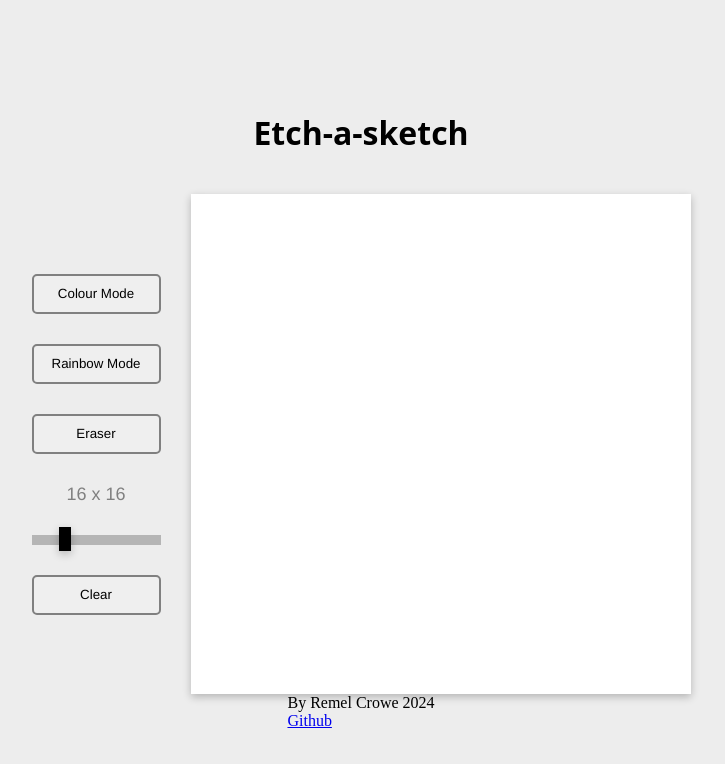
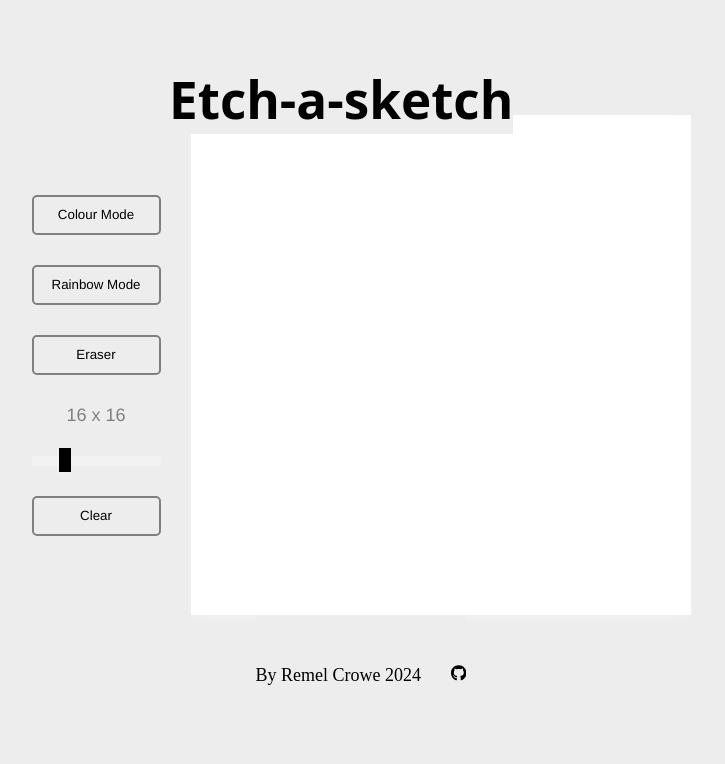
Before and after one commit to remel-crowe/etch-a-sketch, a plain HTML site: page index.html in a window 1280 px wide. Shown: the whole page, without its empty margins (279-1004 px from the left). Drawn offline with Linux system fonts and the light colour scheme; a web font is replaced by a local one.

Commit message:
Small cosmetic updates

```diff
--- a/index.css
+++ b/index.css
@@ -1,21 +1,32 @@
+:root{
+    --main-grey: #ededed;
+    --ice-white: #FFFFFF;
+    --black-opaque: rgba(255,255,255,0.24);
+    --solid-gray: #808080
+}
+
+
+
 *{
     margin: 0;
     padding: 0;
     box-sizing: border-box;
-
+    background-color: var(--main-grey);
 }
 
 /* MAIN WINDOW */
 .title{
     font-family: 'Rubik Glitch', system-ui;
-    margin: 40px;
+    font-size: 4vw;
+    position: fixed;
+    top: 4rem;
+    left: 35%;
 }
 .main{
     display: flex;
     flex-direction: column;
     align-items: center;
     justify-content: center;
-    background-color: #ededed;
     height: 100vh;
     width: 100vw;
 }
@@ -29,13 +40,13 @@
 /* GRID */
 
 .grid-square{
-    background-color: rgb(255, 255, 255);
+    background-color: var(--ice-white);
 }
 .grid-container{
     display: grid;
     width: 500px;
     height: 500px;
-    box-shadow: rgba(0, 0, 0, 0.24) 0px 3px 8px;
+    box-shadow: var(--black-opaque) 0px 3px 8px;
 }
 
 /* SETTINGS/BUTTONS */
@@ -48,7 +59,7 @@
 }
 
 .btn {
-    border: 2px solid gray;
+    border: 2px solid var(--solid-gray);
     padding: 5px;
     border-radius: 5px;
     cursor: pointer;
@@ -59,14 +70,14 @@
 .size-value{
     text-align: center;
     font-family: 'Franklin Gothic Medium', 'Arial Narrow', Arial, sans-serif;
-    color: gray;
+    color: var(--solid-gray);
     font-size: large;
     margin-bottom: 0;
 }
 
 input[type='range'] {
     -webkit-appearance: none;
-    background-color: rgba(0, 0, 0, 0.24);
+    background-color: var(--black-opaque);
   }
 
   input[type='range']::-webkit-slider-runnable-track {
@@ -78,6 +89,14 @@
     width: 12px;
     height: 24px;
     margin-top: -8px;
-    background: rgb(0, 0, 0);
-    box-shadow: rgba(0, 0, 0, 0.24) 0px 3px 8px;
+    background: black;
+    box-shadow: var(--black-opaque) 0px 3px 8px;
   }
+/* FOOTER ELEMENTS */
+
+.footer-elements {
+    display: flex;
+    gap: 30px;
+    font-size: large;
+    margin-top: 50px;
+}
--- a/index.html
+++ b/index.html
@@ -10,10 +10,10 @@
     <title>Etch-a-sketch</title>
 </head>
 <body>
+    <header>
+        <h1 class="title">Etch-a-sketch</h1>
+    </header>
     <div class="main">
-        <header>
-            <h1 class="title">Etch-a-sketch</h1>
-        </header>
         <div class="stage">
             <div class="settings-container">
                 <button id="colourButton" class="btn">Colour Mode</button>
@@ -28,7 +28,11 @@
         <footer>
             <div class="footer-elements">
                 <p>By Remel Crowe 2024</p>
-                <a href="https://github.com/remel-crowe">Github</a>
+                <svg xmlns="http://www.w3.org/2000/svg" height="16" width="15.5" viewBox="0 0 496 512">
+                    <a href="https://github.com/remel-crowe">
+                    <path d="M165.9 397.4c0 2-2.3 3.6-5.2 3.6-3.3 .3-5.6-1.3-5.6-3.6 0-2 2.3-3.6 5.2-3.6 3-.3 5.6 1.3 5.6 3.6zm-31.1-4.5c-.7 2 1.3 4.3 4.3 4.9 2.6 1 5.6 0 6.2-2s-1.3-4.3-4.3-5.2c-2.6-.7-5.5 .3-6.2 2.3zm44.2-1.7c-2.9 .7-4.9 2.6-4.6 4.9 .3 2 2.9 3.3 5.9 2.6 2.9-.7 4.9-2.6 4.6-4.6-.3-1.9-3-3.2-5.9-2.9zM244.8 8C106.1 8 0 113.3 0 252c0 110.9 69.8 205.8 169.5 239.2 12.8 2.3 17.3-5.6 17.3-12.1 0-6.2-.3-40.4-.3-61.4 0 0-70 15-84.7-29.8 0 0-11.4-29.1-27.8-36.6 0 0-22.9-15.7 1.6-15.4 0 0 24.9 2 38.6 25.8 21.9 38.6 58.6 27.5 72.9 20.9 2.3-16 8.8-27.1 16-33.7-55.9-6.2-112.3-14.3-112.3-110.5 0-27.5 7.6-41.3 23.6-58.9-2.6-6.5-11.1-33.3 2.6-67.9 20.9-6.5 69 27 69 27 20-5.6 41.5-8.5 62.8-8.5s42.8 2.9 62.8 8.5c0 0 48.1-33.6 69-27 13.7 34.7 5.2 61.4 2.6 67.9 16 17.7 25.8 31.5 25.8 58.9 0 96.5-58.9 104.2-114.8 110.5 9.2 7.9 17 22.9 17 46.4 0 33.7-.3 75.4-.3 83.6 0 6.5 4.6 14.4 17.3 12.1C428.2 457.8 496 362.9 496 252 496 113.3 383.5 8 244.8 8zM97.2 352.9c-1.3 1-1 3.3 .7 5.2 1.6 1.6 3.9 2.3 5.2 1 1.3-1 1-3.3-.7-5.2-1.6-1.6-3.9-2.3-5.2-1zm-10.8-8.1c-.7 1.3 .3 2.9 2.3 3.9 1.6 1 3.6 .7 4.3-.7 .7-1.3-.3-2.9-2.3-3.9-2-.6-3.6-.3-4.3 .7zm32.4 35.6c-1.6 1.3-1 4.3 1.3 6.2 2.3 2.3 5.2 2.6 6.5 1 1.3-1.3 .7-4.3-1.3-6.2-2.2-2.3-5.2-2.6-6.5-1zm-11.4-14.7c-1.6 1-1.6 3.6 0 5.9 1.6 2.3 4.3 3.3 5.6 2.3 1.6-1.3 1.6-3.9 0-6.2-1.4-2.3-4-3.3-5.6-2z"/>
+                    </a>
+                </svg>
             </div>
         </footer>
 
```
